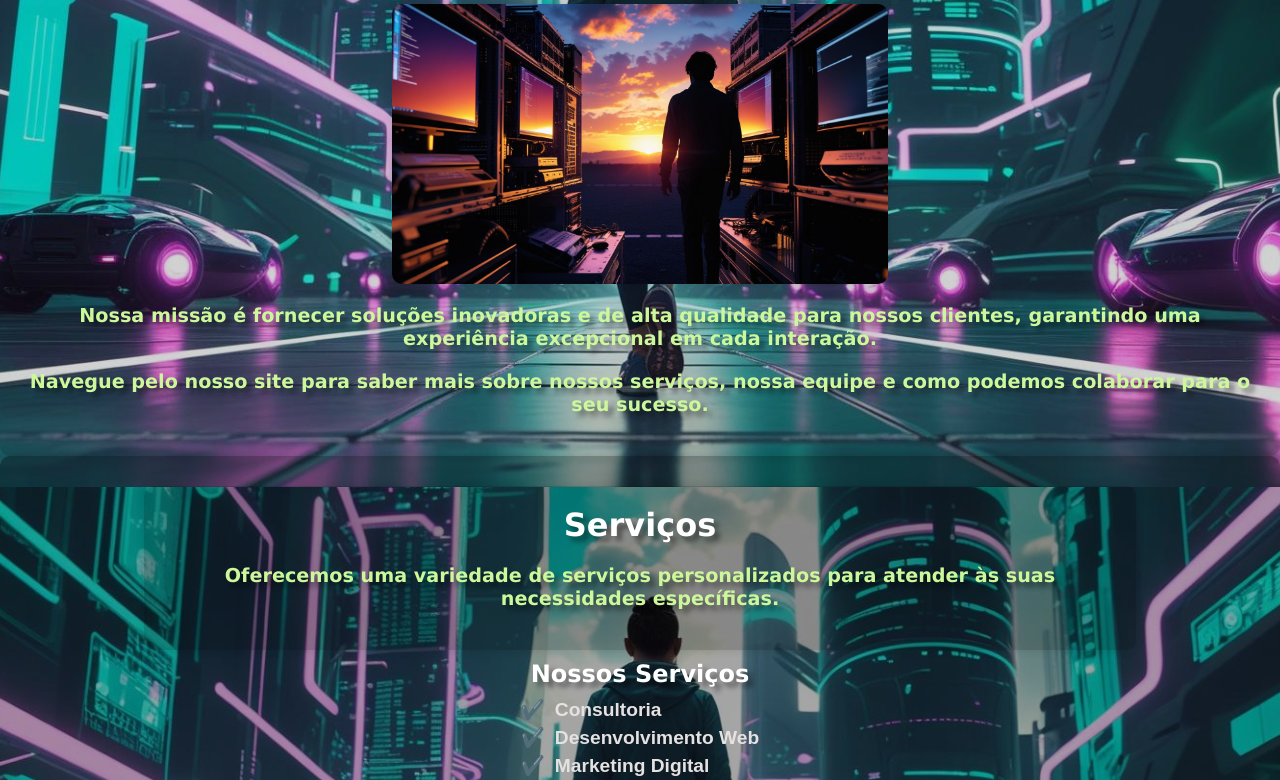
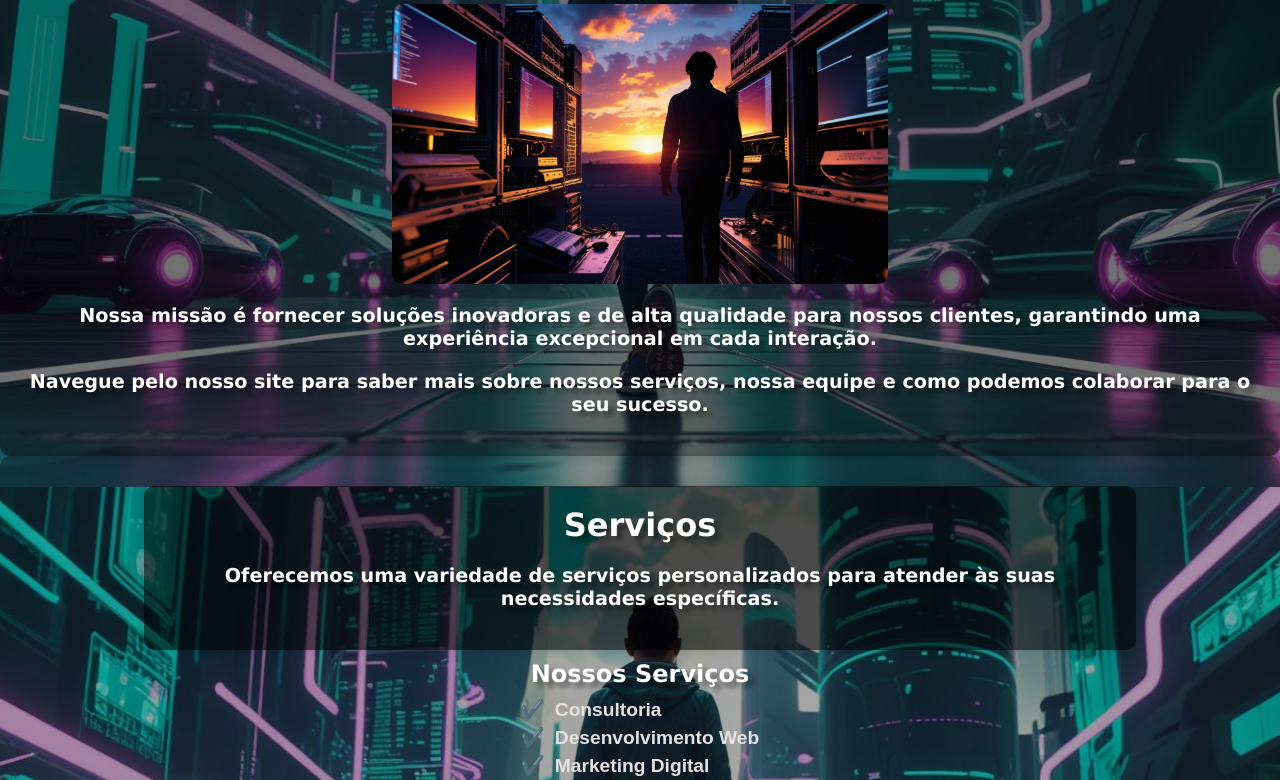
Before and after one commit to FelipeDev30/infolipe, a plain HTML site: page index.html in a window 1280 px wide. Shown: the part 313-1093 px from the top of the page. Drawn offline with Linux system fonts and the light colour scheme.

Commit message:
Melhorando o contraste do site

```diff
--- a/style.css
+++ b/style.css
@@ -2,8 +2,8 @@
 :root {
     --primary-color: greenyellow;
     --hover-color: #ff5900;
-    --text-light: rgb(204, 248, 155);
-    --bg-dark: rgba(0, 0, 0, 0.178);
+    --text-light: rgb(255, 255, 255);
+    --bg-dark: rgba(0, 0, 0, 0.55);
 }
 
 * {
```
